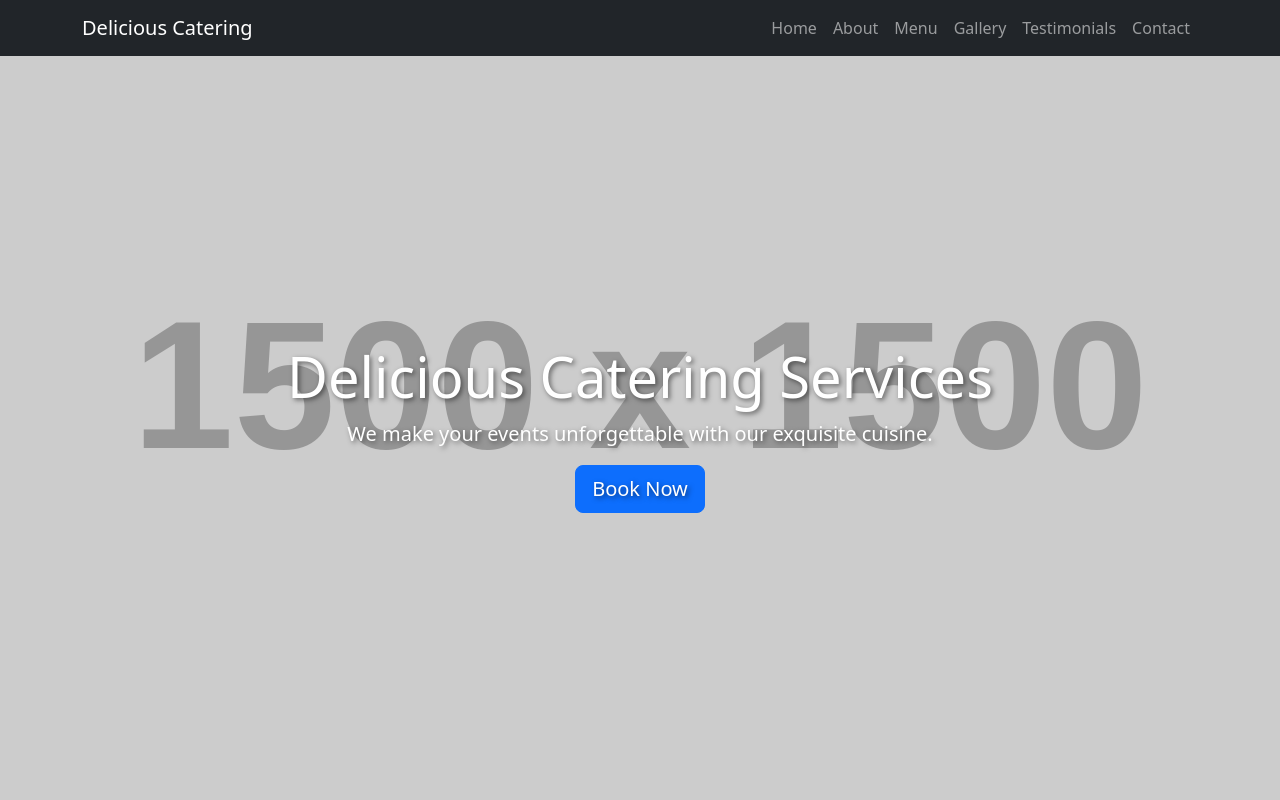
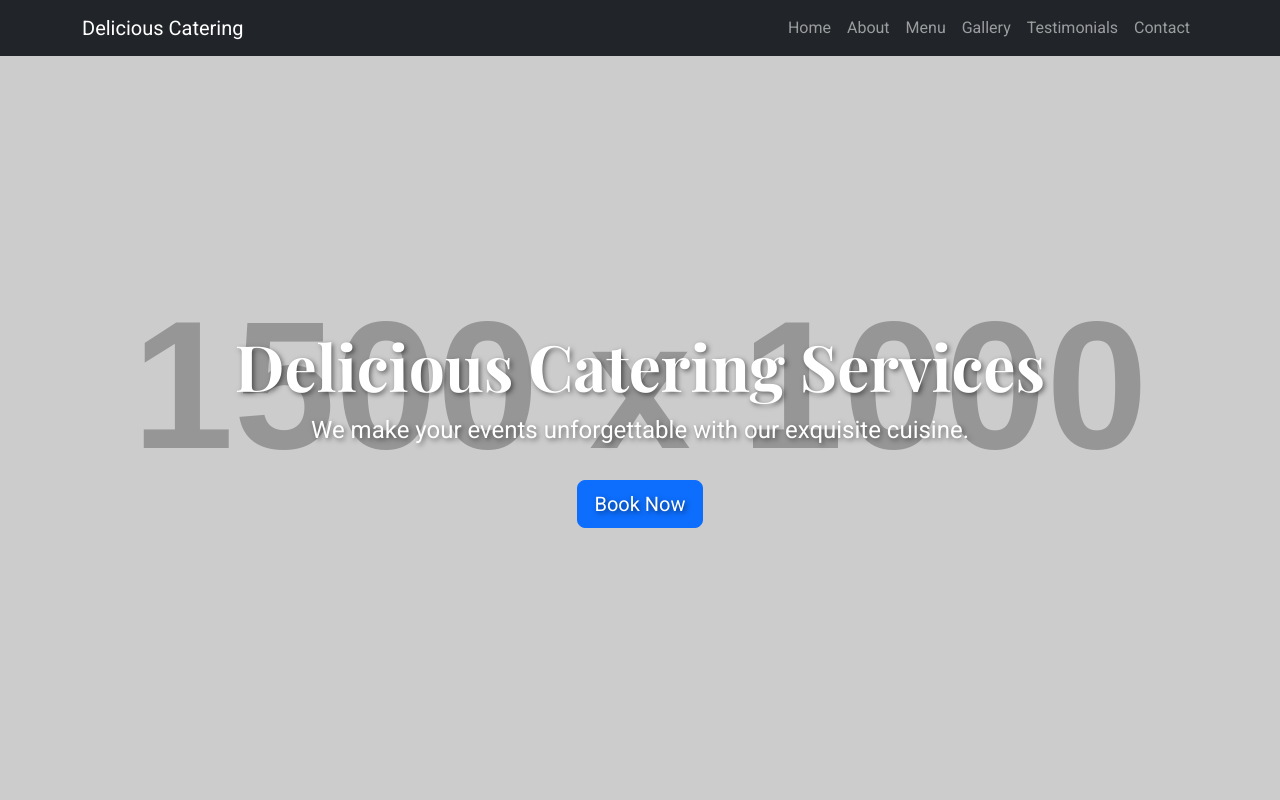
Before and after one commit to NevNeveru/cateringtest, a plain HTML site: page index.html in a window 1280 px wide. Shown: the top 800 px of the page. Drawn offline with nearby package versions, Linux system fonts and the light colour scheme; placeholder pictures from the web are drawn by us.

Commit message:
styles.css

```diff
--- a/styles.css
+++ b/styles.css
@@ -1,18 +1,59 @@
+/* General Styles */
+body {
+    font-family: 'Roboto', sans-serif;
+    color: #333;
+}
+
+h1, h2, h3 {
+    font-family: 'Playfair Display', serif;
+}
+
 /* Hero Section */
 .hero {
-    background: url('https://via.placeholder.com/1500') no-repeat center center/cover;
+    background: url('https://via.placeholder.com/1500x1000') no-repeat center center/cover;
     height: 100vh;
     color: #fff;
     text-shadow: 2px 2px 5px rgba(0, 0, 0, 0.5);
     padding-top: 56px; /* Adjust for fixed navbar */
+    display: flex;
+    align-items: center;
+    justify-content: center;
 }
 
-/* Carousel */
-.carousel-item img {
-    border-radius: 10px;
+.hero h1 {
+    font-size: 4rem;
+    font-weight: 700;
 }
 
-/* Testimonials */
+.hero p {
+    font-size: 1.5rem;
+    margin-bottom: 2rem;
+}
+
+/* About Section */
+#about img {
+    box-shadow: 0 4px 8px rgba(0, 0, 0, 0.1);
+}
+
+/* Menu Section */
+#menu img {
+    transition: transform 0.3s ease;
+}
+
+#menu img:hover {
+    transform: scale(1.05);
+}
+
+/* Gallery Section */
+#gallery img {
+    transition: transform 0.3s ease;
+}
+
+#gallery img:hover {
+    transform: scale(1.05);
+}
+
+/* Testimonials Section */
 blockquote {
     font-style: italic;
     color: #555;
@@ -26,8 +67,4 @@ blockquote {
     .hero p {
         font-size: 1rem;
     }
-    .carousel-item img {
-        height: 300px;
-        object-fit: cover;
-    }
 }
```
